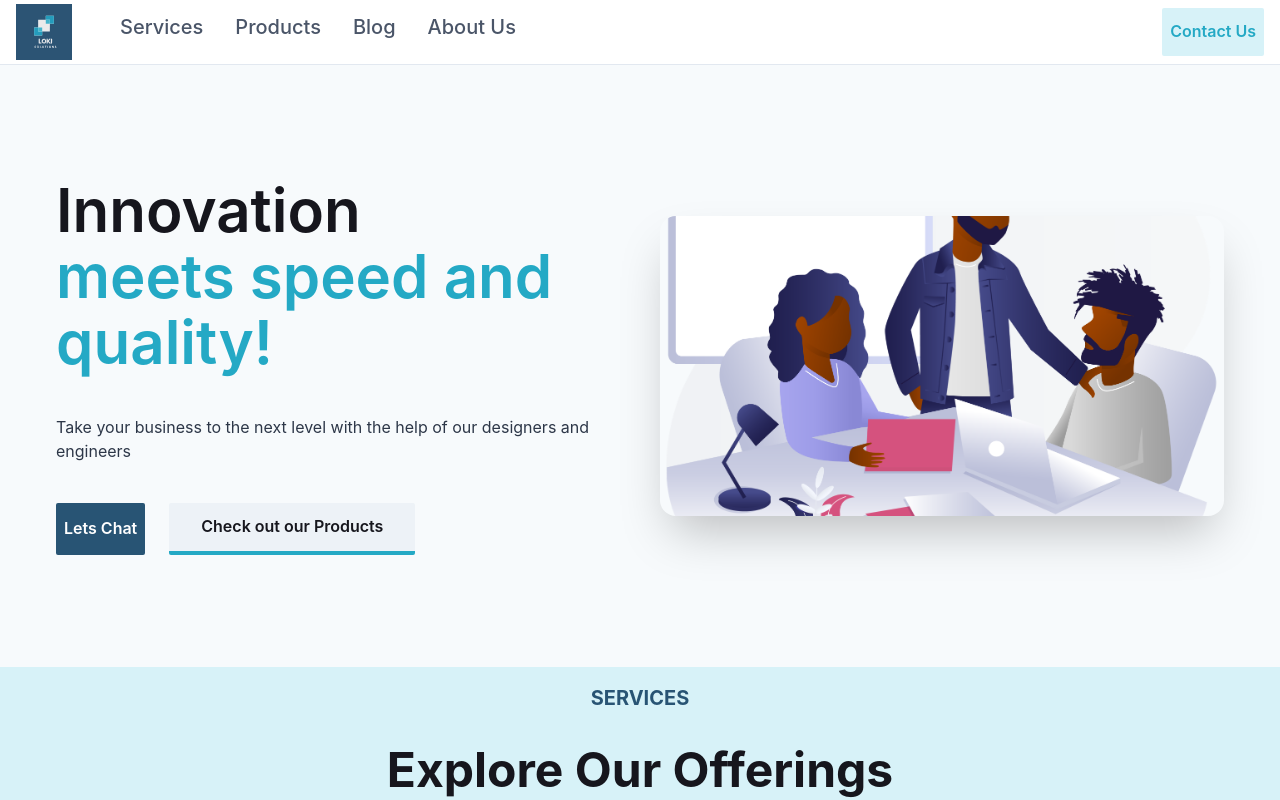
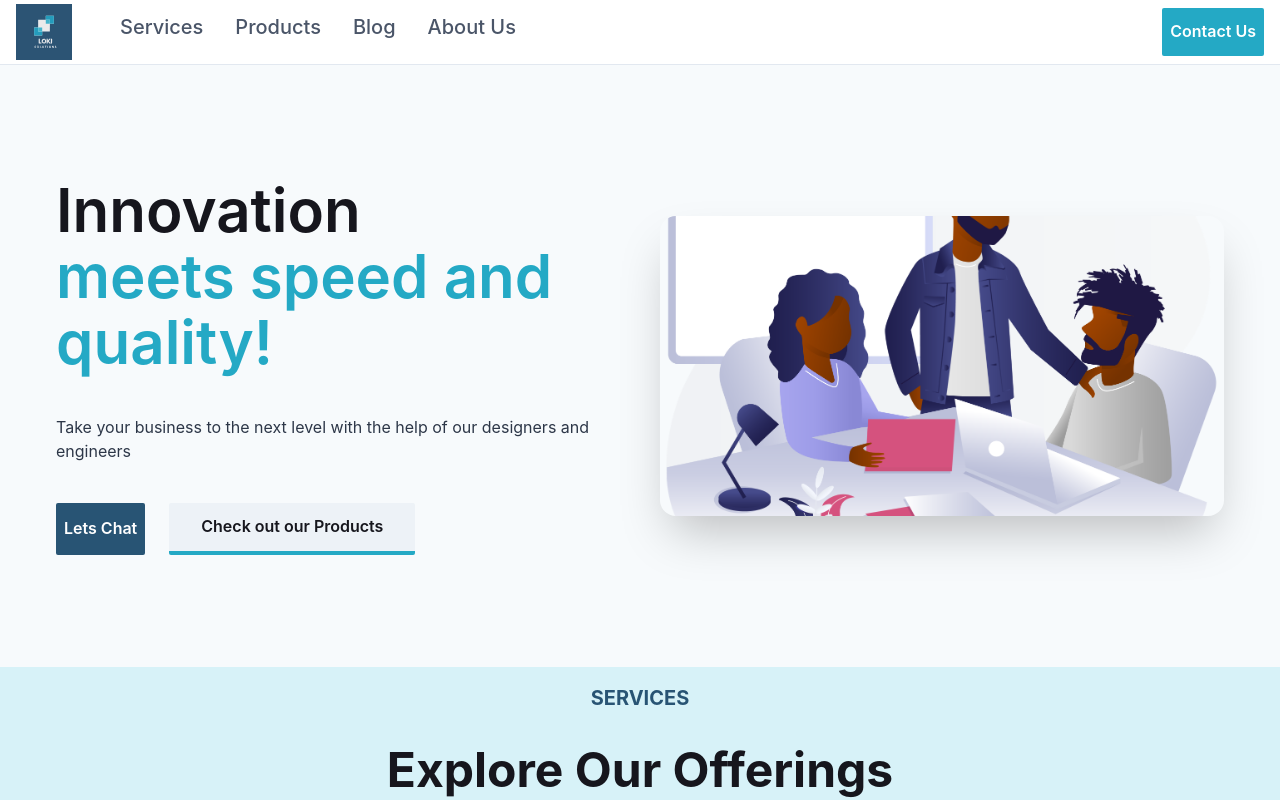
Before and after one commit to mpereannor/lokisolutions, a Next.js app: page / in a window 1280 px wide. Shown: the top 800 px of the page. Built offline with nearby package versions, Linux system fonts and the light colour scheme.

Commit message:
refactor: change button colorscheme

```diff
--- a/src/components/elements/Button.js
+++ b/src/components/elements/Button.js
@@ -8,8 +8,8 @@ export const ContactButton = ({ title }) => (
     px="8px"
     borderRadius="2px"
     fontWeight="semibold"
-    color="#24a9c5"
-    bg="#d7f2f8"
+    color="white"
+    bg="#24a9c5"
     _hover={{ color: "white", bg: "#285474" }}
   >
     {title}
```
